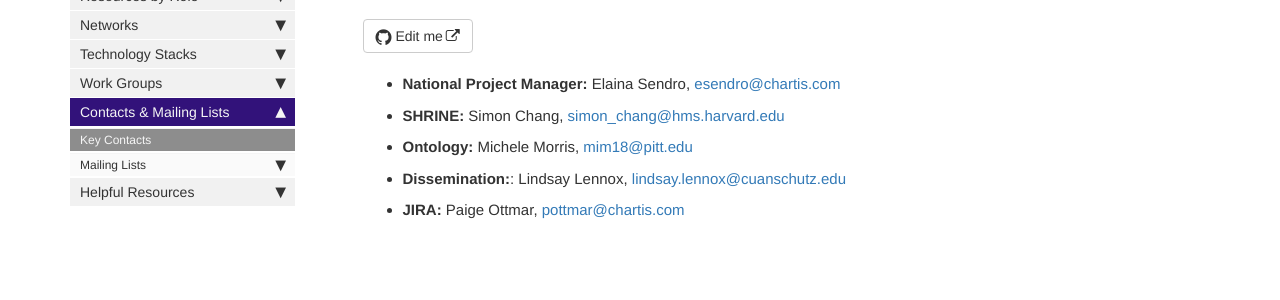
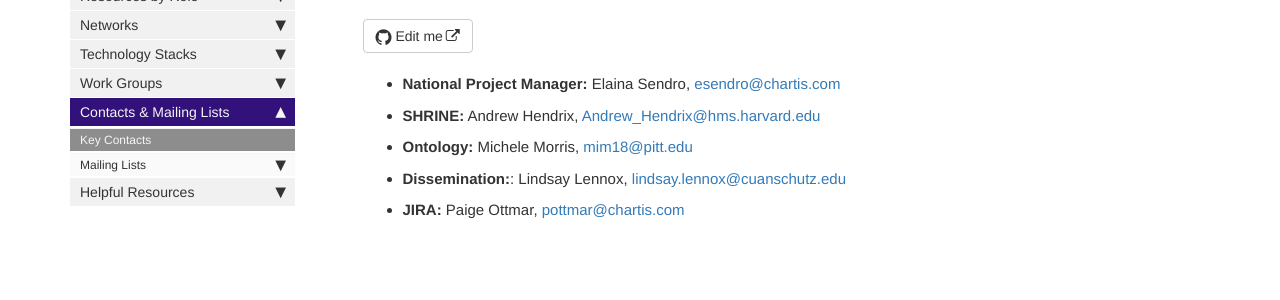
Before and after one commit to dbmi-pitt/ACT-Network, a Jekyll site: the page built from pages/mydoc/contacts.md, in a window 1280 px wide. Shown: the part 174-474 px from the top of the page. Built offline with Jekyll 4.4.1, drawn with Linux system fonts in a browser that asks for light colours; comment, search, counter and statistics services are not loaded.

Commit message:
Update contacts.md

```diff
--- a/pages/mydoc/contacts.md
+++ b/pages/mydoc/contacts.md
@@ -9,7 +9,7 @@
 
 * **National Project Manager:** Elaina Sendro, <esendro@chartis.com>
 
-* **SHRINE:** Simon Chang, <simon_chang@hms.harvard.edu>
+* **SHRINE:** Andrew Hendrix, <Andrew_Hendrix@hms.harvard.edu>
 
 * **Ontology:** Michele Morris, <mim18@pitt.edu>
 
```
